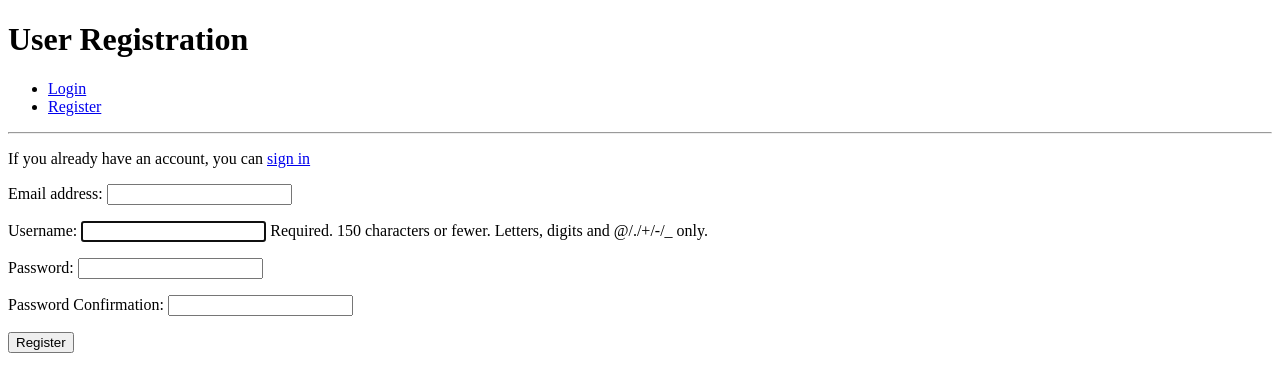
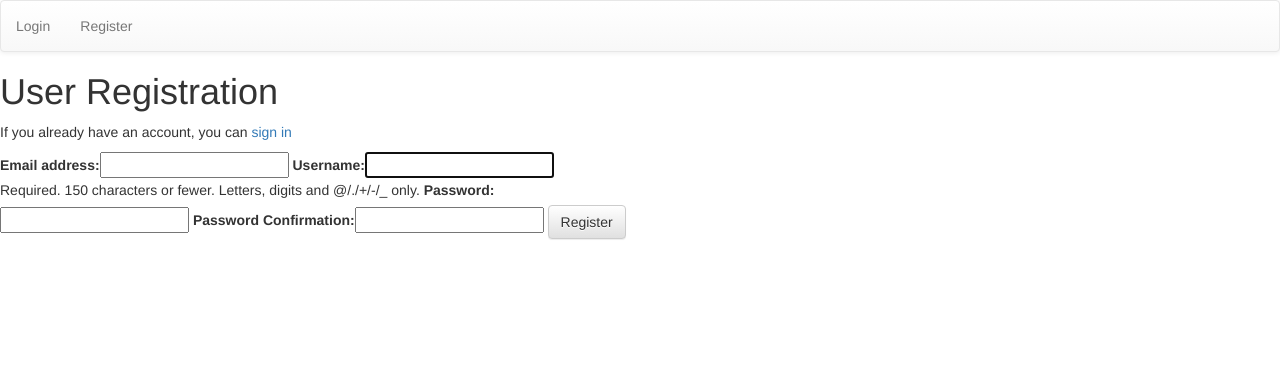
Before and after one commit to JBroks/django_auth, a Django app: page /accounts/register/ in a window 1280 px wide. Shown: the top 392 px of the page. Run offline with Django 3.2, Linux system fonts and the light colour scheme; some libraries are stand-ins or nearby versions.

Commit message:
Bootstrapping forms + style.css file link added to base.html

```diff
--- a/accounts/templates/login.html
+++ b/accounts/templates/login.html
@@ -1,4 +1,6 @@
 {% extends 'base.html' %}
+
+{% load bootstrap_tags %}
 
 {% block page_title %}Login Page{% endblock %}
 
@@ -7,8 +9,8 @@
 {% block content %}
     <form method="post">
         {% csrf_token %}
-        {{ login_form }}
-        <button type="submit">Login</button>
+        {{ login_form | as_bootstrap }}
+        <button type="submit" class="btn btn-default">Login</button>
     </form>
 
     <p><a href="{% url 'password_reset' %}">Reset Password</a></p>
--- a/accounts/templates/registration.html
+++ b/accounts/templates/registration.html
@@ -1,4 +1,6 @@
 {% extends 'base.html' %}
+
+{% load bootstrap_tags %}
 
 {% block page_title %}Registration Page{% endblock %}
 
@@ -9,8 +11,8 @@
 
 <form method="post">
         {% csrf_token %}
-        {{ registration_form.as_p }}
-        <button type="submit">Register</button>
+        {{ registration_form | as_bootstrap }}
+        <button type="submit" class="btn btn-default">Register</button>
 </form>
 
 {% endblock %}
--- a/templates/base.html
+++ b/templates/base.html
@@ -1,14 +1,25 @@
+{% load staticfiles %}
 <!DOCTYPE html>
+
 <html>
 
 <head>
     <title>{% block page_title %}{% endblock %}</title>
+
+    <!-- Latest compiled and minified CSS -->
+    <link rel="stylesheet" href="https://maxcdn.bootstrapcdn.com/bootstrap/3.3.7/css/bootstrap.min.css" integrity="sha384-BVYiiSIFeK1dGmJRAkycuHAHRg32OmUcww7on3RYdg4Va+PmSTsz/K68vbdEjh4u" crossorigin="anonymous">
+
+    <!-- Optional theme -->
+    <link rel="stylesheet" href="https://maxcdn.bootstrapcdn.com/bootstrap/3.3.7/css/bootstrap-theme.min.css" integrity="sha384-rHyoN1iRsVXV4nD0JutlnGaslCJuC7uwjduW9SVrLvRYooPp2bWYgmgJQIXwl/Sp" crossorigin="anonymous">
+
+    <!-- Custom style sheet -->
+    <link rel="stylesheet" href="{% static 'css/style.css' %}" type="text/css" />
+
 </head>
 
 <body>
-    <h1>{% block page_heading %}{% endblock %}</h1>
-    <nav>
-        <ul>
+    <nav class="navbar navbar-default">
+        <ul class="nav navbar-nav">
             {% if user.is_authenticated %}
             <li><a href="{% url 'logout' %}">Logout</a></li>
             <li><a href="{% url 'profile' %}">Profile</a></li>
@@ -19,7 +30,9 @@
         </ul>
     </nav>
 
-    <hr> {% if messages %}
+    <h1>{% block page_heading %}{% endblock %}</h1>
+
+    {% if messages %}
 
     <div>
         {% for message in messages %} {{ message }} {% endfor %}
@@ -27,6 +40,9 @@
     {% endif %}
 
     {% block content %}{% endblock %}
+
+        <!-- Latest compiled and minified JavaScript -->
+    <script src="https://maxcdn.bootstrapcdn.com/bootstrap/3.3.7/js/bootstrap.min.js" integrity="sha384-Tc5IQib027qvyjSMfHjOMaLkfuWVxZxUPnCJA7l2mCWNIpG9mGCD8wGNIcPD7Txa" crossorigin="anonymous"></script>
 </body>
 
 </html>
```
Also changed, not shown: db.sqlite3.
